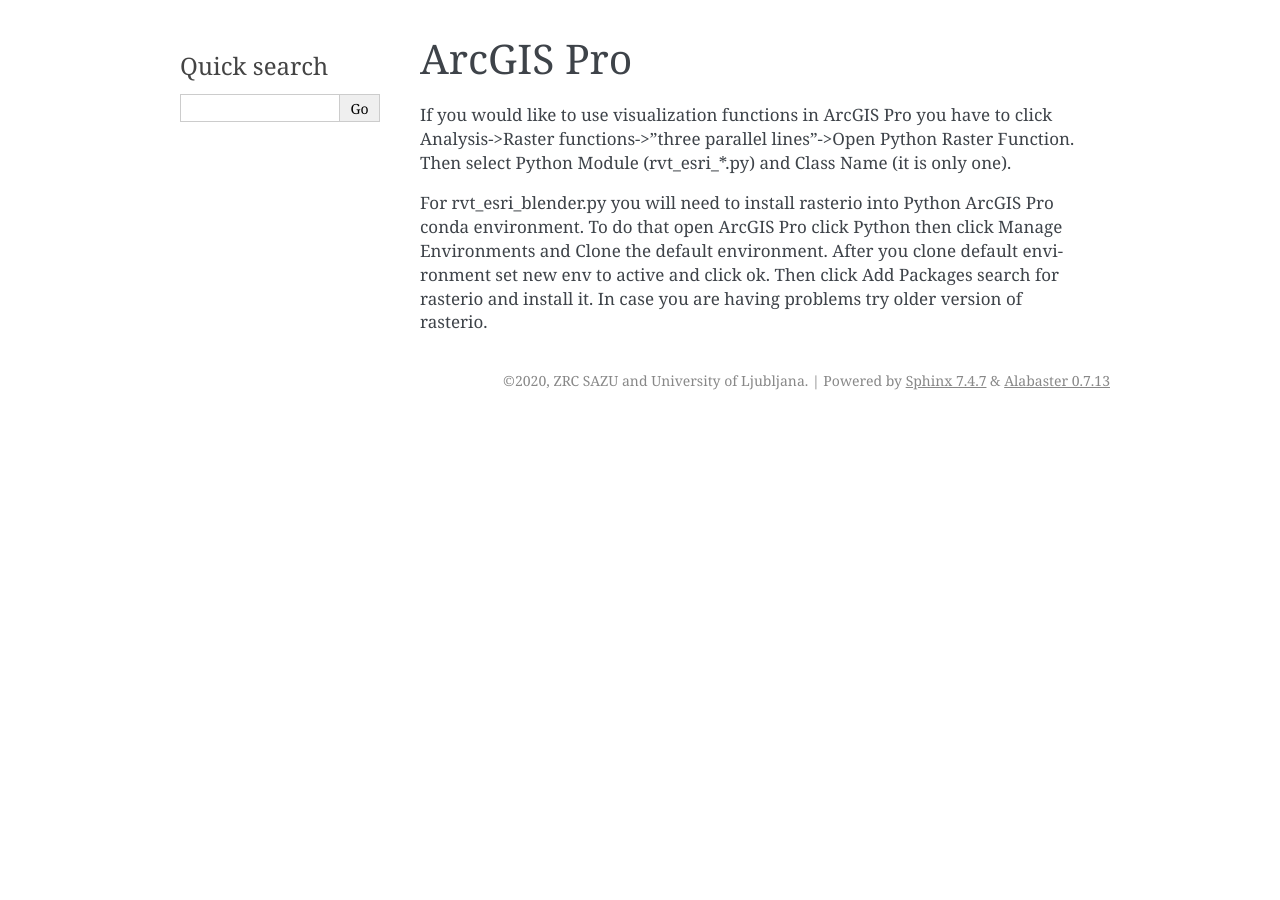
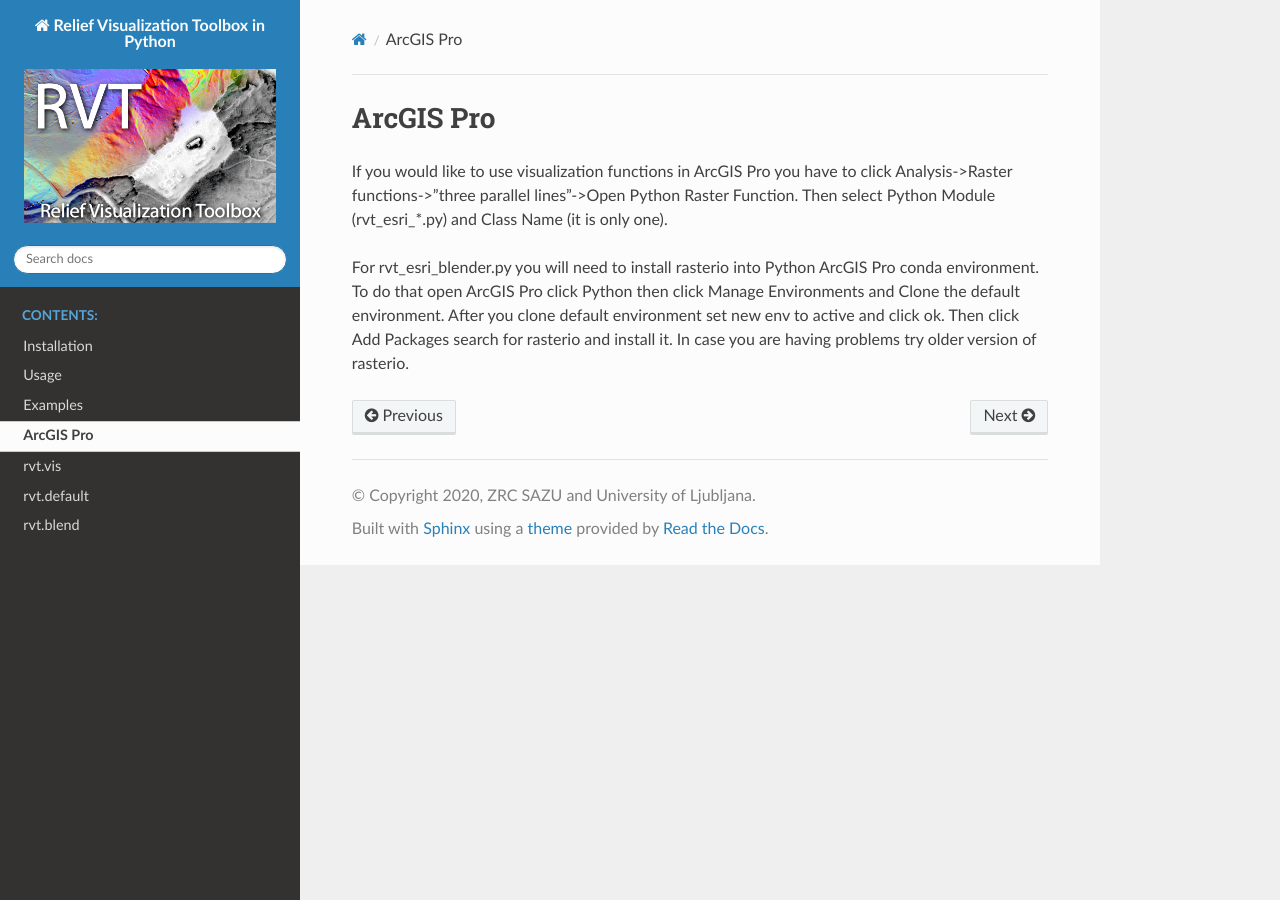
Before and after one commit to EarthObservation/RVT_py, a Sphinx documentation site: the page built from docs/arcgis.rst, in a window 1280 px wide. Built offline with Sphinx 7.4.7 and the Read the Docs theme 2.0.0, drawn with Linux system fonts in a browser that asks for light colours.

```diff
--- a/docs/conf.py
+++ b/docs/conf.py
@@ -53,7 +53,8 @@ exclude_patterns = ['_build', 'Thumbs.db', '.DS_Store']
 # The theme to use for HTML and HTML Help pages.  See the documentation for
 # a list of builtin themes.
 #
-html_theme = 'alabaster'
+html_theme = 'sphinx_rtd_theme'
+html_logo = './figures/RVT_head.png'
 
 # Add any paths that contain custom static files (such as style sheets) here,
 # relative to this directory. They are copied after the builtin static files,
--- a/docs/index.rst
+++ b/docs/index.rst
@@ -5,8 +5,6 @@
 
 Relief Visualization Toolbox
 ============================
-
-.. image:: /figures/RVT_head.png
 
 Relief Visualization Toolbox was produced to help scientist visualize raster elevation model datasets. We have narrowed down the selection to include techniques that have proven to be effective for identification of small scale features. Default settings therefore assume working with high resolution digital elevation models, derived from airborne laser scanning missions (lidar).
 
--- /dev/null
+++ b/docs/requirements.txt
@@ -0,0 +1 @@
+numpy
```
Also changed, not shown: docs/readthedocs.yml (added, +10 -0 lines).
